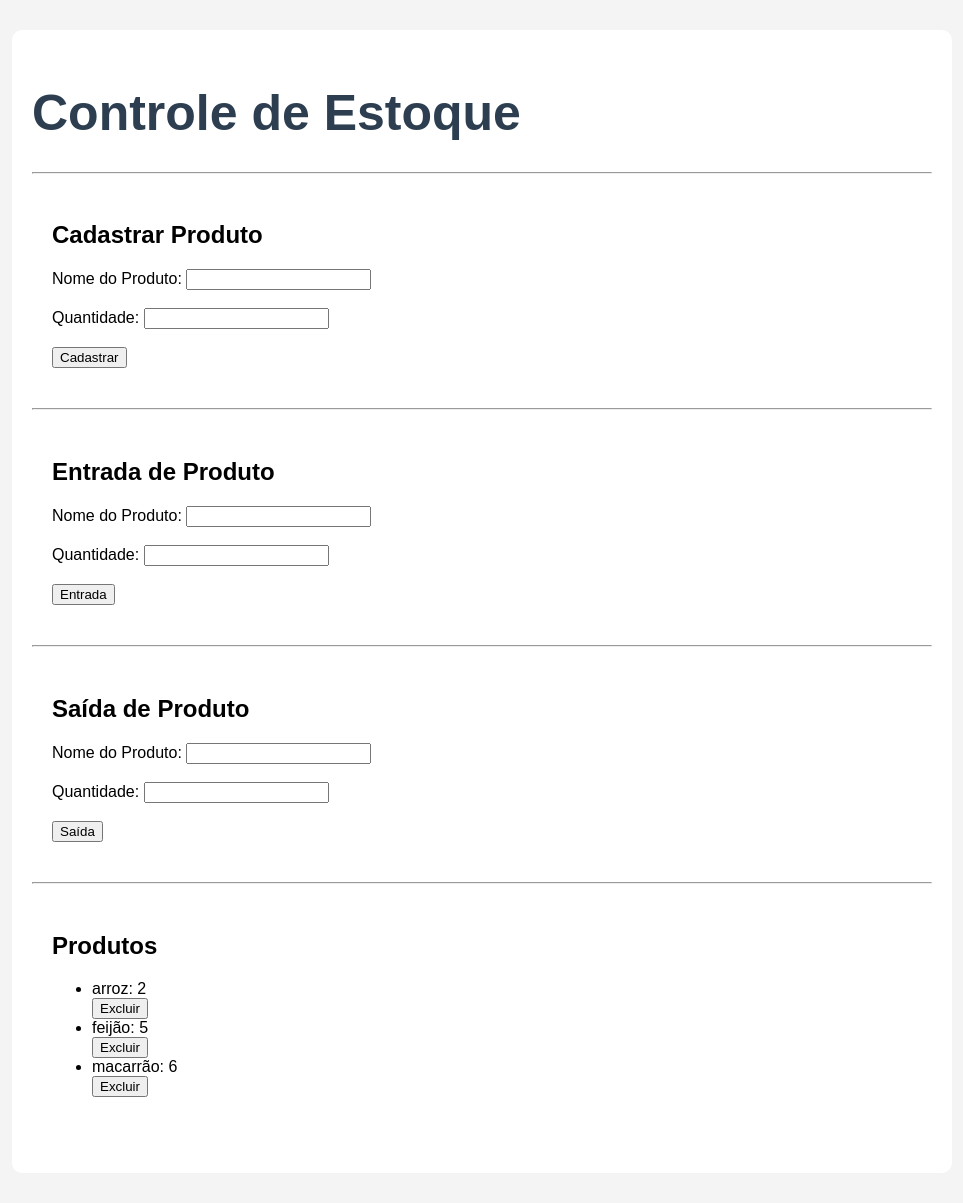
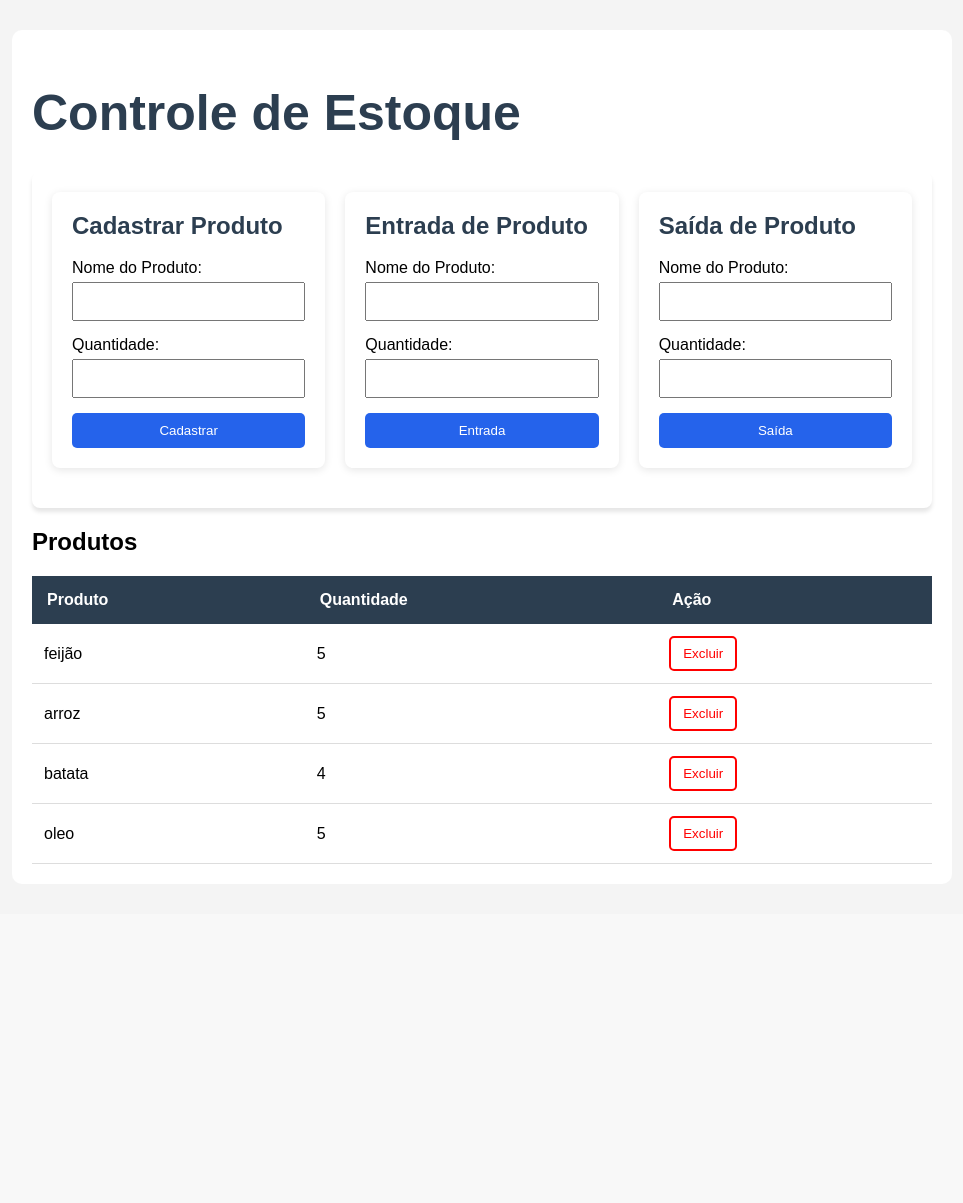
Before and after one commit to TrickStar255/Controle-de-estoque, a Flask app: page / in a window 1280 px wide. Shown: the whole page, without its empty margins (158-1121 px from the left). After the commit the page ends 864 px from the top, so only its background shows below. Run offline with Flask 3, Linux system fonts and the light colour scheme.

Commit message:
feat: adicionar layout em cards e estilização da tabela

```diff
--- a/Templates/index.html
+++ b/Templates/index.html
@@ -4,7 +4,7 @@
 <head>
     <meta charset="UTF-8">
     <meta name="viewport" content="width=device-width, initial-scale=1.0">
-    <title>Document</title>
+    <title>Controle de Estoque</title>
 
     <link rel="stylesheet" href="{{ url_for('static', filename='css/style.css') }}">
 </head>
@@ -13,19 +13,36 @@
 
     <div class="container">
 
+        <header>
+
             <h1>Controle de Estoque</h1>
+
+        </header>
+
+
+        <section class="mensagens">
 
             {% with mensagens = get_flashed_messages(with_categories=true) %}
                 {% if mensagens %}
                     {% for categoria, mensagem in mensagens %}
-                    <p>{{ mensagem }}</p>
+
+                        <p
+
+                            class="{{ categoria }}">
+                            {{ mensagem }}
+                        </p>
+
                     {% endfor %}
                 {% endif %}
             {% endwith %}
 
-        <hr>
+        </section>
+
+
+        <section class="cards">
 
             <div class="card">
+
                 <h2>Cadastrar Produto</h2>
 
                 <form action="/cadastrar" method="POST">
@@ -33,21 +50,19 @@
                     <label>Nome do Produto:</label>
                     <input type="text" name="nome" required>
 
-                <br><br>
 
                     <label>Quantidade:</label>
                     <input type="number" name="quantidade" min="0" required>
 
-                <br><br>
-
                     <button type="submit">Cadastrar</button>
 
                 </form>
+
             </div>
 
-        <hr>
 
             <div class="card">
+
                 <h2>Entrada de Produto</h2>
 
                 <form action="/entrada" method="POST">
@@ -55,21 +70,20 @@
                     <label>Nome do Produto:</label>
                     <input type="text" name="nome" required>
 
-                <br><br>
 
                     <label>Quantidade:</label>
                     <input type="number" name="quantidade" min="1" required>
 
-                <br><br>
 
                     <button type="submit">Entrada</button>
 
                 </form>
+
             </div>
 
-        <hr>
 
             <div class="card">
+
                 <h2>Saída de Produto</h2>
 
                 <form action="/saida" method="POST">
@@ -77,38 +91,64 @@
                     <label>Nome do Produto:</label>
                     <input type="text" name="nome" required>
 
-                <br><br>
 
                     <label>Quantidade:</label>
                     <input type="number" name="quantidade" min="1" required>
 
-                <br><br>
 
                     <button type="submit">Saída</button>
 
                 </form>
+
             </div>
 
-        <hr>
+        </section>
 
-        <div class="card">
+
+        <section class="produtos">
+
             <h2>Produtos</h2>
 
-            <ul>
+            <table>
+                <tr>
+
+                    <th>Produto</th>
+                    <th>Quantidade</th>
+                    <th>Ação</th>
+
+                </tr>
+
                 {% for nome, quantidade in estoque.items() %}
-                    <li>
-                        {{ nome }}: {{ quantidade }}
 
+                 <tr>
+                    <td>{{ nome }}</td>
+                    <td>{{ quantidade }}</td>
+
+                    <td>
                         <form action="/excluir" method="POST">
+
                             <input type="hidden" name="nome" value="{{ nome }}">
-                            <button type="submit">Excluir</button>
+
+                            <button class="btn-excluir" type="submit">Excluir</button>
+
                         </form>
 
-                    </li>
+                    </td>
+
+                </tr>
+
                 {% endfor %}
-            </ul>
 
-        </div>
+            </table>
+
+        </section>
+
+
+        <footer>
+
+            <!-- Rodapé (vamos usar futuramente) -->
+
+        </footer>
 
     </div>
 
--- a/estoque.json
+++ b/estoque.json
@@ -1,5 +1,6 @@
 {
-    "arroz": 2,
     "feij\u00e3o": 5,
-    "macarr\u00e3o": 6
+    "arroz": 5,
+    "batata": 4,
+    "oleo": 5
 }
--- a/static/css/style.css
+++ b/static/css/style.css
@@ -1,3 +1,7 @@
+/* ==========================
+   GERAL
+========================== */
+
 body {
     background-color: #f4f4f4;
     font-family: Arial, sans-serif;
@@ -11,17 +15,143 @@ body {
     border-radius: 10px;
 }
 
+
+/* ==========================
+   TÍTULOS
+========================== */
+
 h1 {
     font-size: 50px;
     color: #2c3e50;
     text-align: justify;
-    margin-bottom:30px;
+    margin-bottom: 30px;
+}
+
+
+/* ==========================
+   CARDS
+========================== */
+
+.cards {
+    display: flex;
+    gap: 20px;
+    padding: 20px;
+    border-radius: 8px;
+    box-shadow: 0 4px 4px rgba(0, 0, 0, 0.1);
 }
 
 .card {
+    flex: 1;
     background-color: white;
     padding: 20px;
+    margin-bottom: 20px;
     border-radius: 8px;
-    margin-bottom: 20px;
+    box-shadow: 0 2px 8px rgba(0, 0, 0, 0.1);
+}
 
+.card h2 {
+    margin-top: 0;
+    color: #2c3e50;
+    font-size: 24px;
 }
+
+
+/* ==========================
+   FORMULÁRIOS
+========================== */
+
+.card label {
+    display: block;
+    margin-bottom: 5px;
+}
+
+.card input {
+    width: 100%;
+    padding: 10px;
+    margin-bottom: 15px;
+    box-sizing: border-box;
+}
+
+
+/* ==========================
+   BOTÕES
+========================== */
+
+.card button {
+    width: 100%;
+    padding: 10px;
+    background-color: #2563eb;
+    color: white;
+    border: none;
+    border-radius: 5px;
+    cursor: pointer;
+    transition: 0.3s;
+}
+
+.card button:hover {
+    background-color: #1d4ed8;
+}
+
+.btn-excluir {
+    background-color: white;
+    color: red;
+    border: 2px solid red;
+    border-radius: 5px;
+    padding: 8px 12px;
+    cursor: pointer;
+    transition: 0.3s;
+}
+
+.btn-excluir:hover {
+    background-color: red;
+    color: white;
+}
+
+
+/* ==========================
+   MENSAGENS
+========================== */
+
+.success,
+.danger {
+    padding: 12px;
+    margin-bottom: 15px;
+    border-radius: 8px;
+    box-shadow: 0 2px 8px rgba(0, 0, 0, 0.1);
+}
+
+.success {
+    background-color: lightgreen;
+    color: #065f46;
+}
+
+.danger {
+    background-color: lightcoral;
+    color: #7f1d1d;
+}
+
+
+/* ==========================
+   TABELA
+========================== */
+
+table {
+    width: 100%;
+    border-collapse: collapse;
+}
+
+th {
+    padding: 15px;
+    background-color: #2c3e50;
+    color: white;
+    text-align: left;
+}
+
+td {
+    padding: 12px;
+    border-bottom: 1px solid #ddd;
+}
+
+tr:hover {
+    background-color: #f5f5f5;
+}
```
Lines whose indentation alone changed are shown as unchanged.
